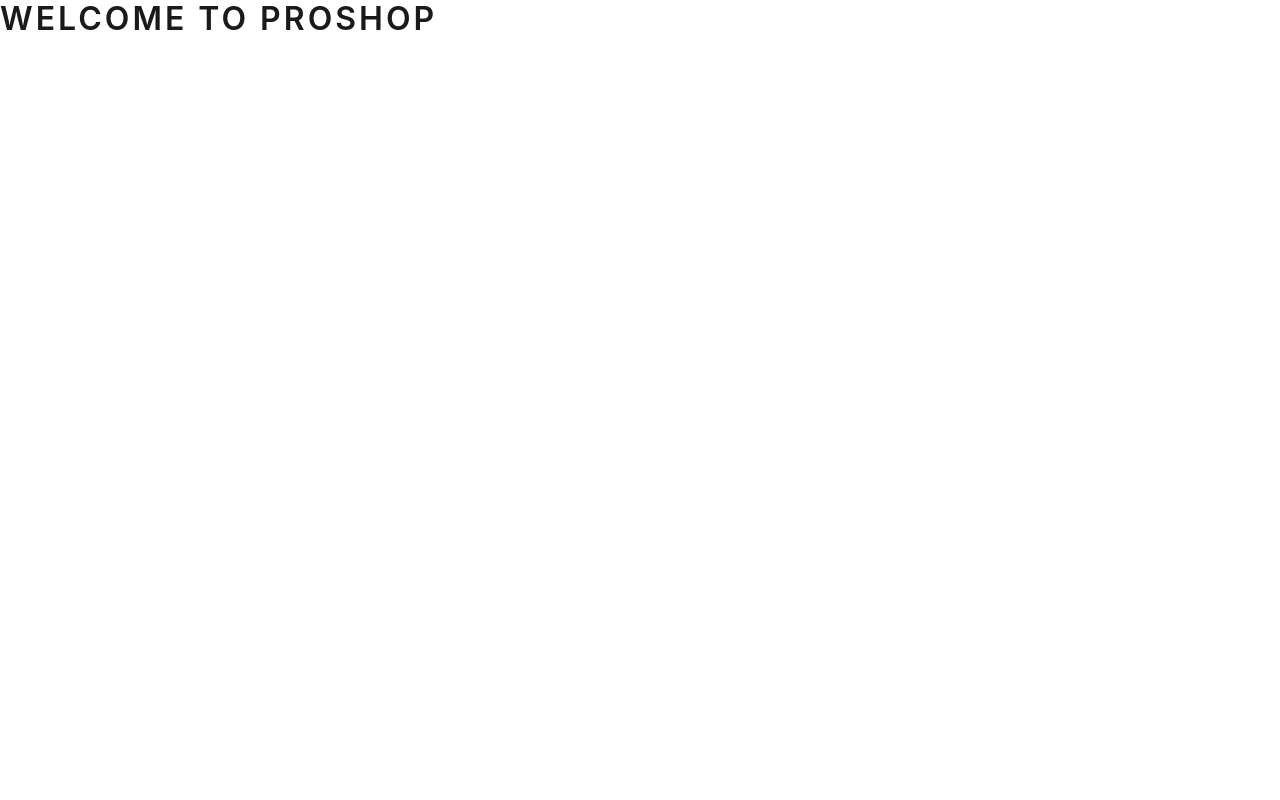
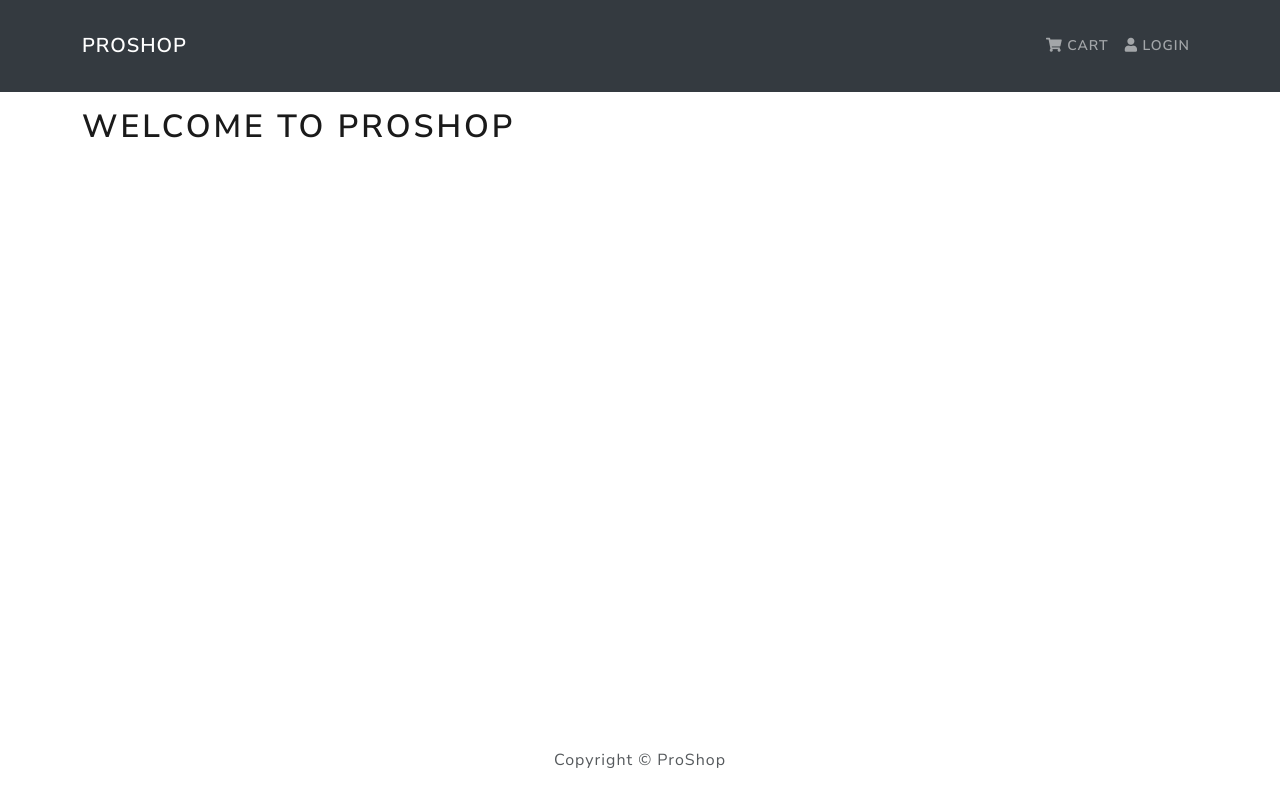
Before and after one commit to seaboyz/proshop, a React (Create React App) app in the folder frontend/: page / in a window 1280 px wide. Built offline with nearby package versions, Linux system fonts and the light colour scheme.

Commit message:
Add Footer and Header using react bootstrap

```diff
--- a/frontend/package.json
+++ b/frontend/package.json
@@ -7,6 +7,7 @@
     "@testing-library/react": "^11.2.7",
     "@testing-library/user-event": "^12.8.3",
     "react": "^17.0.2",
+    "react-bootstrap": "^1.6.1",
     "react-dom": "^17.0.2",
     "react-scripts": "4.0.3",
     "web-vitals": "^1.1.2"
--- a/frontend/public/index.html
+++ b/frontend/public/index.html
@@ -7,11 +7,16 @@
     <meta name="theme-color" content="#000000" />
     <meta
       name="description"
-      content="Web site created using create-react-app"
+      content="Find the best products for the cheapest prices"
     />
     <link rel="apple-touch-icon" href="%PUBLIC_URL%/logo192.png" />
-
-    <title>React App</title>
+    <link
+      rel="stylesheet"
+      href="https://cdnjs.cloudflare.com/ajax/libs/font-awesome/5.14.0/css/all.min.css"
+      integrity="sha512-1PKOgIY59xJ8Co8+NE6FZ+LOAZKjy+KY8iq0G4B3CyeY6wYHN3yt9PW0XpSriVlkMXe40PTKnXrLnZ9+fkDaog=="
+      crossorigin="anonymous"
+    />
+    <title>Welcome To ProShop</title>
   </head>
   <body>
     <noscript>You need to enable JavaScript to run this app.</noscript>
--- a/frontend/src/App.js
+++ b/frontend/src/App.js
@@ -1,9 +1,18 @@
 import React from "react";
+import { Container } from "react-bootstrap";
+import Header from "./components/Header";
+import Footer from "./components/Footer";
 
 const App = () => {
   return (
     <>
-      <h1>Welcome to ProShop</h1>
+      <Header />
+      <main className="py-3">
+        <Container>
+          <h1>Welcome to ProShop</h1>
+        </Container>
+      </main>
+      <Footer />
     </>
   );
 };
--- /dev/null
+++ b/frontend/src/components/Footer.js
@@ -0,0 +1,16 @@
+import React from "react";
+import { Container, Row, Col } from "react-bootstrap";
+
+const Footer = () => {
+  return (
+    <footer>
+      <Container>
+        <Row>
+          <Col className="text-center py-3">Copyright &copy; ProShop</Col>
+        </Row>
+      </Container>
+    </footer>
+  );
+};
+
+export default Footer;
--- /dev/null
+++ b/frontend/src/components/Header.js
@@ -0,0 +1,27 @@
+import React from "react";
+import { Container, Navbar, Nav } from "react-bootstrap";
+
+const Header = () => {
+  return (
+    <header>
+      <Navbar bg="dark" variant="dark" expand="lg" collapseOnSelect>
+        <Container>
+          <Navbar.Brand href="/">ProShop</Navbar.Brand>
+          <Navbar.Toggle aria-controls="basic-navbar-nav" />
+          <Navbar.Collapse id="basic-navbar-nav">
+            <Nav className="ms-auto">
+              <Nav.Link href="/cart">
+                <i className="fas fa-shopping-cart"></i> Cart
+              </Nav.Link>
+              <Nav.Link href="/login">
+                <i className="fas fa-user"></i> Login
+              </Nav.Link>
+            </Nav>
+          </Navbar.Collapse>
+        </Container>
+      </Navbar>
+    </header>
+  );
+};
+
+export default Header;
--- a/frontend/src/index.css
+++ b/frontend/src/index.css
@@ -1,13 +1,3 @@
-body {
-  margin: 0;
-  font-family: -apple-system, BlinkMacSystemFont, 'Segoe UI', 'Roboto', 'Oxygen',
-    'Ubuntu', 'Cantarell', 'Fira Sans', 'Droid Sans', 'Helvetica Neue',
-    sans-serif;
-  -webkit-font-smoothing: antialiased;
-  -moz-osx-font-smoothing: grayscale;
+main {
+  min-height: 80vh;
 }
-
-code {
-  font-family: source-code-pro, Menlo, Monaco, Consolas, 'Courier New',
-    monospace;
-}
```
Also changed, not shown: 1 other file (tests, documents, lock files or other folders).
